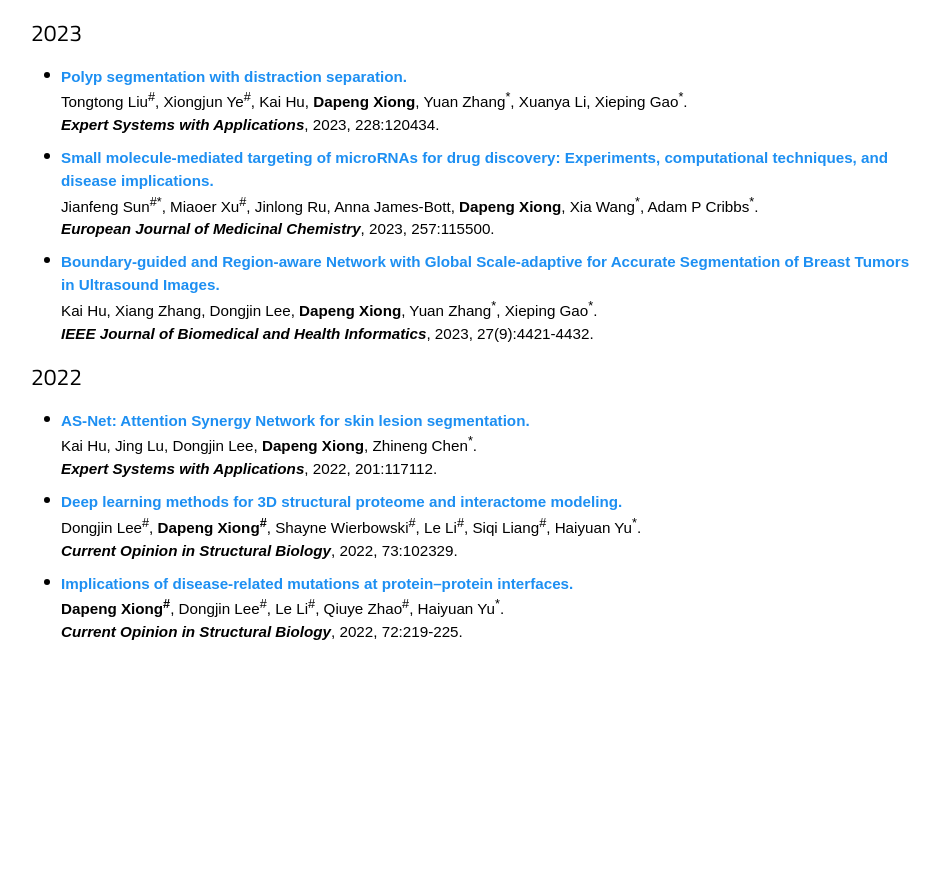
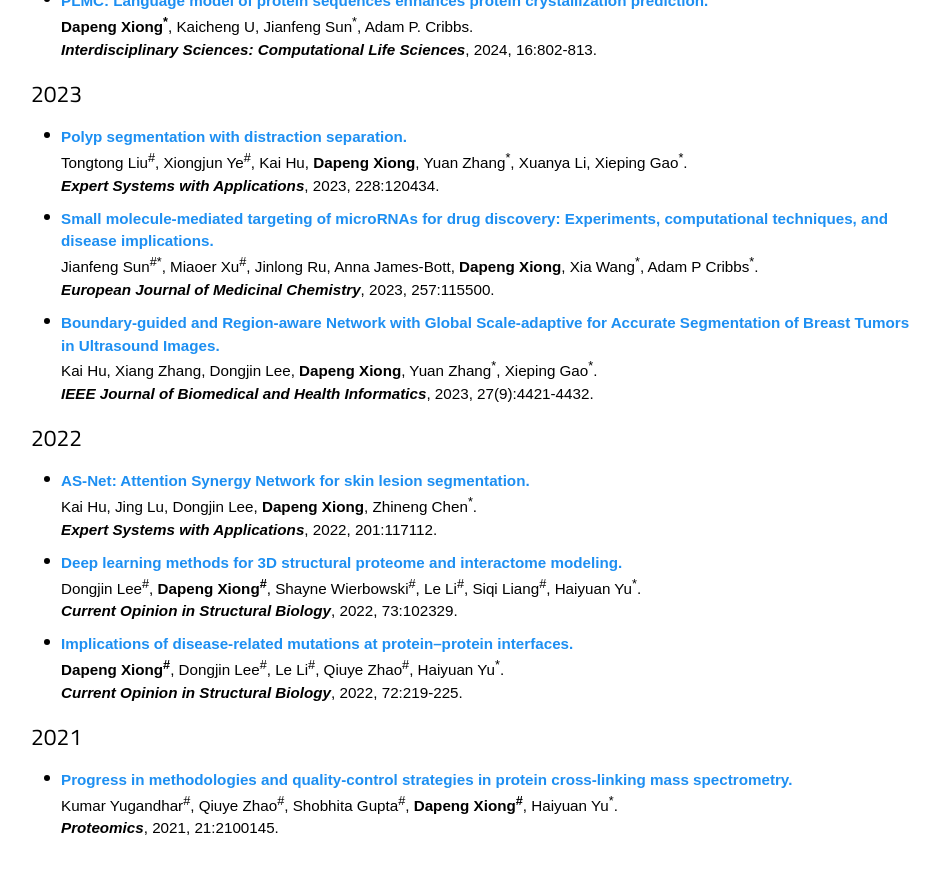
Before and after one commit to dapeng-xiong/dapeng-xiong.github.io, a Jekyll site: the page built from Publications.md, in a window 1280 px wide and 900 px high, scrolled down 898 px. Shown: the top 874 px of the window, without its empty margins (164-1104 px from the left). Built offline with Jekyll 4.4.1, drawn with Linux system fonts in a browser that asks for light colours; nearby versions of some CDN libraries; some web fonts are replaced; our own code applies the rules of GitHub Pages for plain Markdown files; before the commit the page ends 1602 px from its top, so only the background shows below that; some of the changed text lies outside the part shown.

Commit message:
Update Publications.md

```diff
--- a/Publications.md
+++ b/Publications.md
@@ -1,4 +1,4 @@
----
+<img width="468" height="13" alt="image" src="https://github.com/user-attachments/assets/410ea3ae-7dd4-484c-a392-4b67b46f4e40" />---
 layout: page
 title: ''
 permalink: /publications/
@@ -99,3 +99,13 @@
     <text class='text_bold'><i>Current Opinion in Structural Biology</i></text>, 2022, 72:219-225.
   </li>
 </ul>
+
+## 2021
+
+<ul class='utlist'>
+  <li>
+    <a href='https://analyticalsciencejournals.onlinelibrary.wiley.com/doi/abs/10.1002/pmic.202100145' target='_blank'><text class='text_title'>Progress in methodologies and quality-control strategies in protein cross-linking mass spectrometry.</text></a><br />
+    Kumar Yugandhar<sup>#</sup>, Qiuye Zhao<sup>#</sup>, Shobhita Gupta<sup>#</sup>, <text class='text_bold'>Dapeng Xiong<sup>#</sup></text>, Haiyuan Yu<sup>*</sup>.<br />
+    <text class='text_bold'><i>Proteomics</i></text>, 2021, 21:2100145.
+  </li>
+</ul>
```
